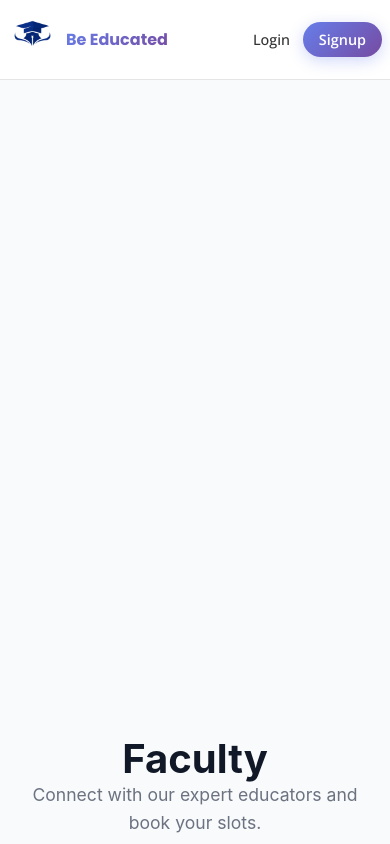
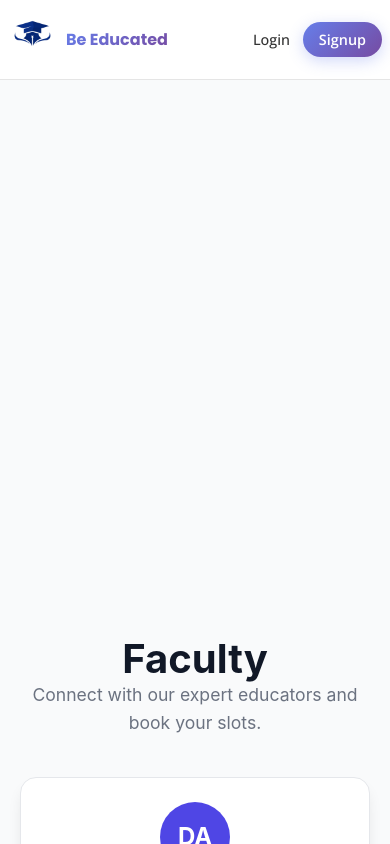
Before and after one commit to devansh101005/beeducatedweb, a React (Vite) app in the folder client/: page /faculty in a window 390 px wide. Shown: the top 844 px of the page. Built offline with nearby package versions, Linux system fonts and the light colour scheme.

Commit message:
css fixed

```diff
--- a/client/src/pages/FacultyPage.css
+++ b/client/src/pages/FacultyPage.css
@@ -15,7 +15,8 @@
 /* MANUAL MOBILE FIX: Increase padding if content is still hidden */
 @media (max-width: 768px) {
     .faculty-container {
-        padding-top: 800px; /* Increased specifically for mobile navbars */
+        padding-top: 600px; /* Increased specifically for mobile navbars */
+
     }
 }
 
```
